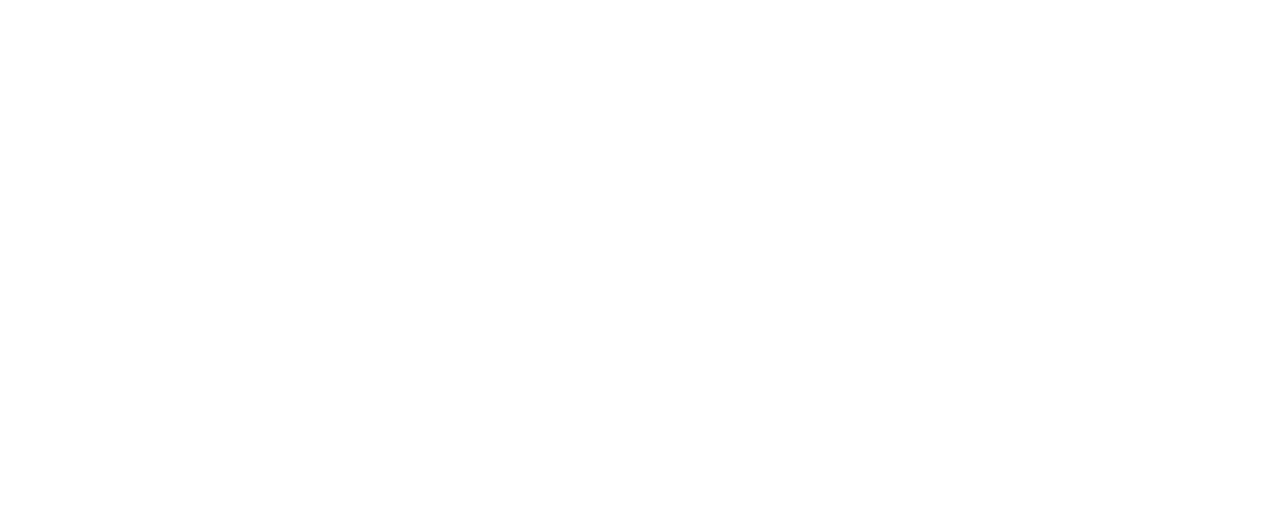
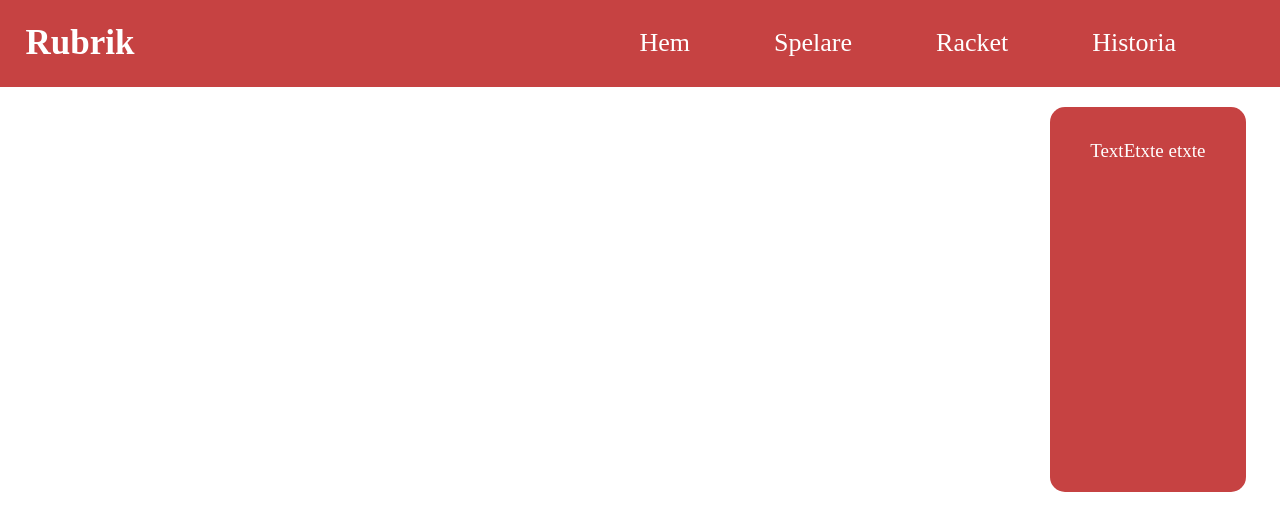
Before and after one commit to ZachariasTopelius/Pingis-hemsida, a plain HTML site: page index.html in a window 1280 px wide. Drawn offline with Linux system fonts and the light colour scheme.

Commit message:
jag gjorde nav-baren och den högra text rutan på hem sidan

```diff
--- a/index.html
+++ b/index.html
@@ -4,8 +4,31 @@
     <meta charset="UTF-8">
     <meta name="viewport" content="width=device-width, initial-scale=1.0">
     <title>Hem</title>
+    <link rel="stylesheet" href="style.css">
 </head>
 <body>
+    <div class="header">
+        <div class="header-left">
+            <h1>Rubrik</h1>
+
+        </div>
+        <div class="header-right">
+            <li>
+                <a href="">Hem</a>
+                <a href="">Spelare</a>
+                <a href="">Racket</a>
+                <a href="">Historia</a>
+            </li>
+        </div>
+    </div>
+
+    <div class="Hem-text">
+        <p>TextEtxte etxte</p>
+    </div>
+
+    <div>
+
+    </div>
 
 </body>
 </html>
--- a/style.css
+++ b/style.css
@@ -0,0 +1,59 @@
+body {
+    background-color: white;
+    margin: 0;
+    padding: 0;
+    color: white;
+}
+
+.header {
+    background-color: #C64242;
+    display: flex;
+    align-items: center;
+    justify-content: space-between;
+}
+
+.header-left {
+    margin-left: 2%;
+}
+
+.header-right {
+    margin-left: 5%;
+    margin-right: 5%;
+}
+
+.header-right li {
+    list-style: none;
+}
+
+h1 {
+    font-size: 35px;
+}
+
+a {
+    text-decoration: none;
+    color: white;
+    margin: 40px;
+    font-size: 26px;
+}
+
+a:hover {
+    text-decoration: underline;
+}
+
+.Hem-text {
+    padding: 1%;
+    height: 360px;
+    width: 170px;
+    background-color: #C64242;
+    border-radius: 15px;
+    margin-left: 1050px;
+    margin-top: 20px;
+    display: flex;
+    align-items: top;
+    justify-content: center;
+}
+
+p {
+    font-size: 19px;
+    padding: 1%;
+}
```
